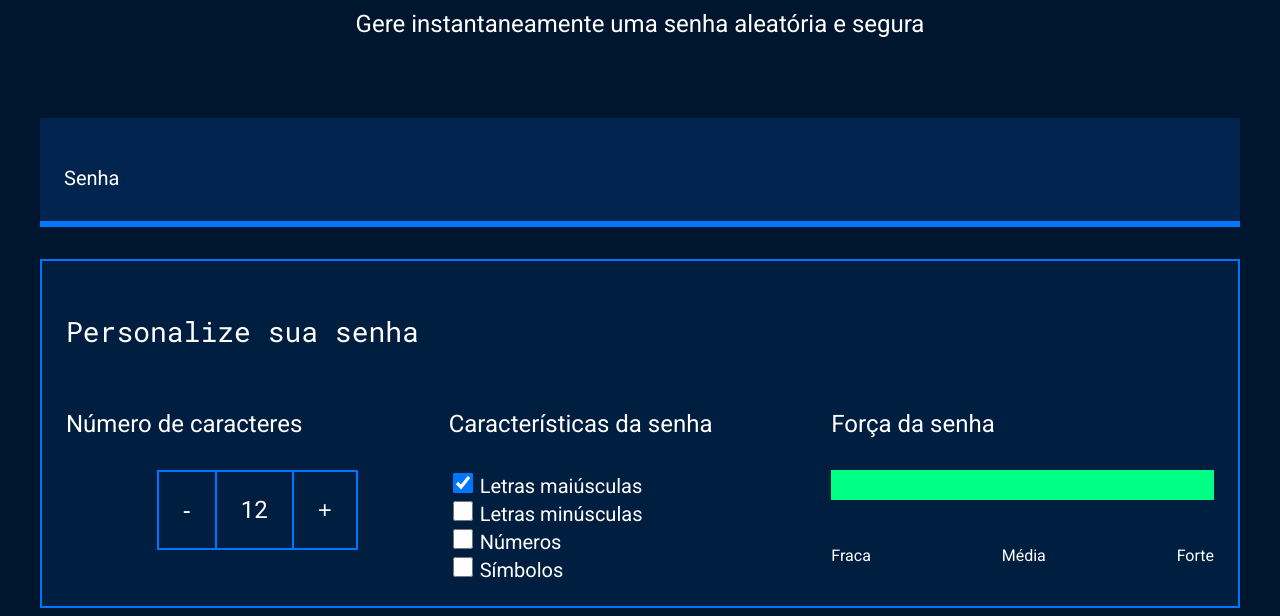
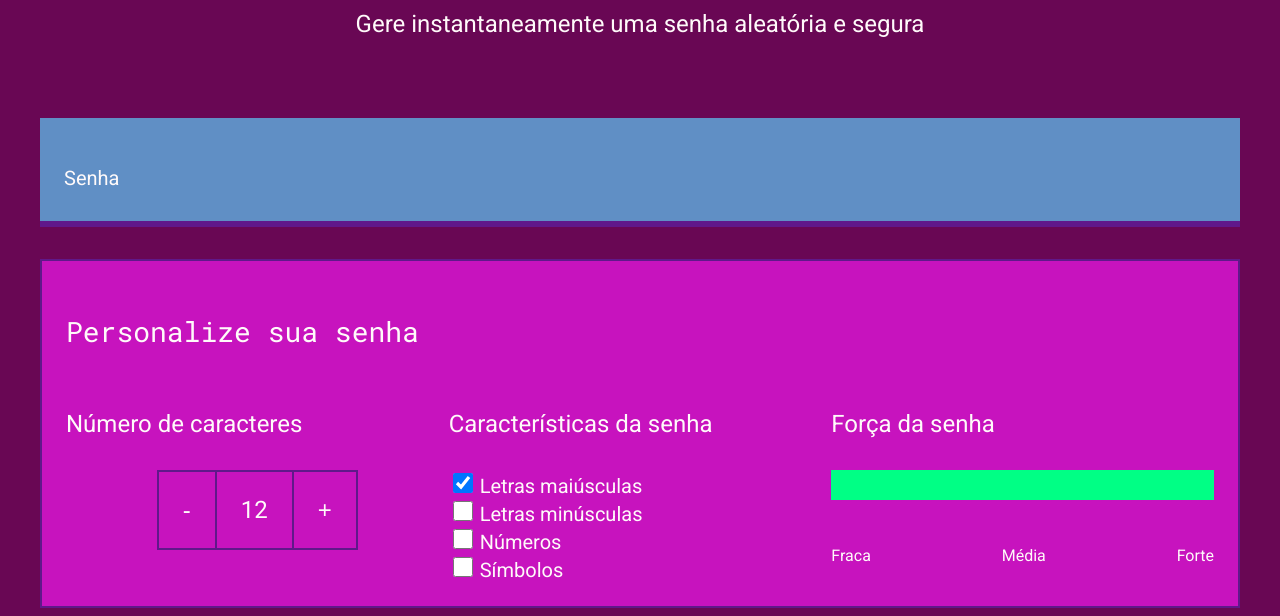
Before and after one commit to nandaferalmei/SEGURAN-ADIGITAL, a plain HTML site: page index.html in a window 1280 px wide. Shown: the part 208-824 px from the top of the page. Drawn offline with Linux system fonts and the light colour scheme.

Commit message:
Update style.css

```diff
--- a/style.css
+++ b/style.css
@@ -1,11 +1,11 @@
 @import url('https://fonts.googleapis.com/css2?family=Roboto&family=Roboto+Mono&display=swap');
 
 :root {
-    --branco: white;
-    --cor-de-fundo: #00162E;
-    --fundo-senha: #00244D;
-    --fundo-texto: #001E40;
-    --borda: #0075FF;
+    --branco: rgb(255, 250, 250);
+    --cor-de-fundo: #690754;
+    --fundo-senha: #608fc5;
+    --fundo-texto: #c713be;
+    --borda: #60188a;
     --roboto: 'Roboto', sans-serif;
     --roboto-mono: 'Roboto Mono', monospace;
 }
```
